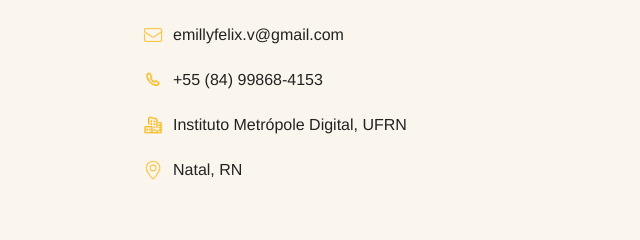
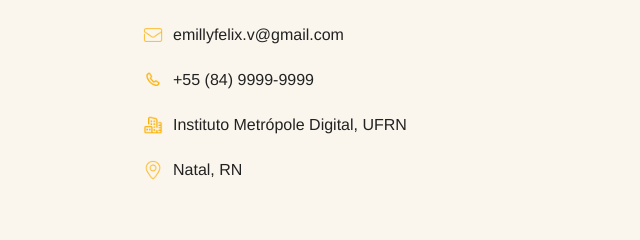
Before and after one commit to EmillyFelix/webAnimaisFantasticos, a plain HTML site: page index.html in a window 1280 px wide. Shown: the part 3119-3359 px from the top of the page, 592-1232 px from the left. Drawn offline with Linux system fonts and the light colour scheme; grey boxes are pictures that could not be loaded; a script that the page names is missing; a web font is replaced by a local one.

Commit message:
Update index.html

```diff
--- a/index.html
+++ b/index.html
@@ -178,7 +178,7 @@
 
             <ul class="dados">
                 <li id="email">emillyfelix.v@gmail.com</li><br>
-                <li id="phone">+55 (84) 99868-4153</li><br>
+                <li id="phone">+55 (84) 9999-9999</li><br>
                 <li id="instituicao">Instituto Metrópole Digital, UFRN</li><br>
                 <li id="cidade">Natal, RN</li>
 
```
